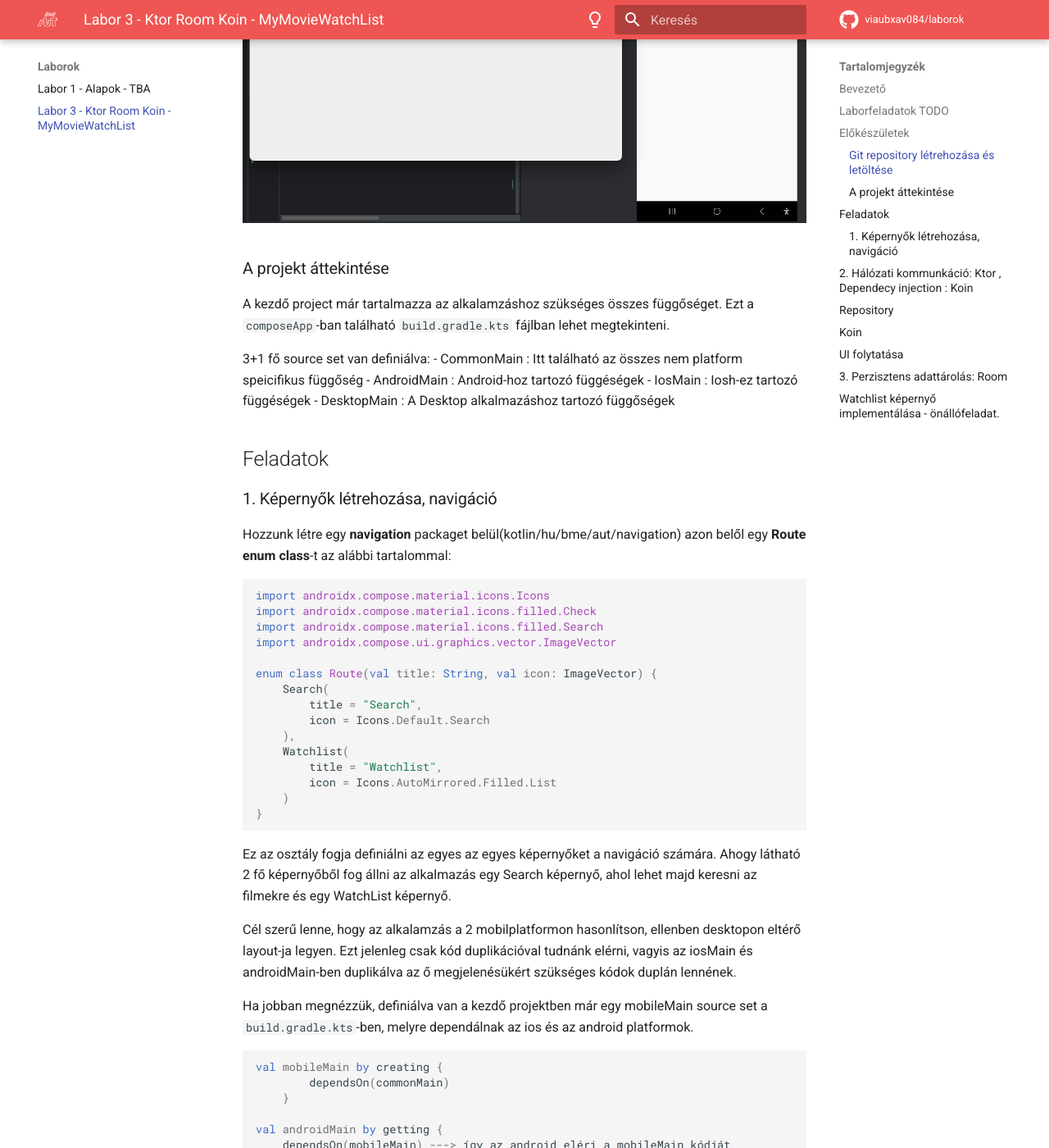
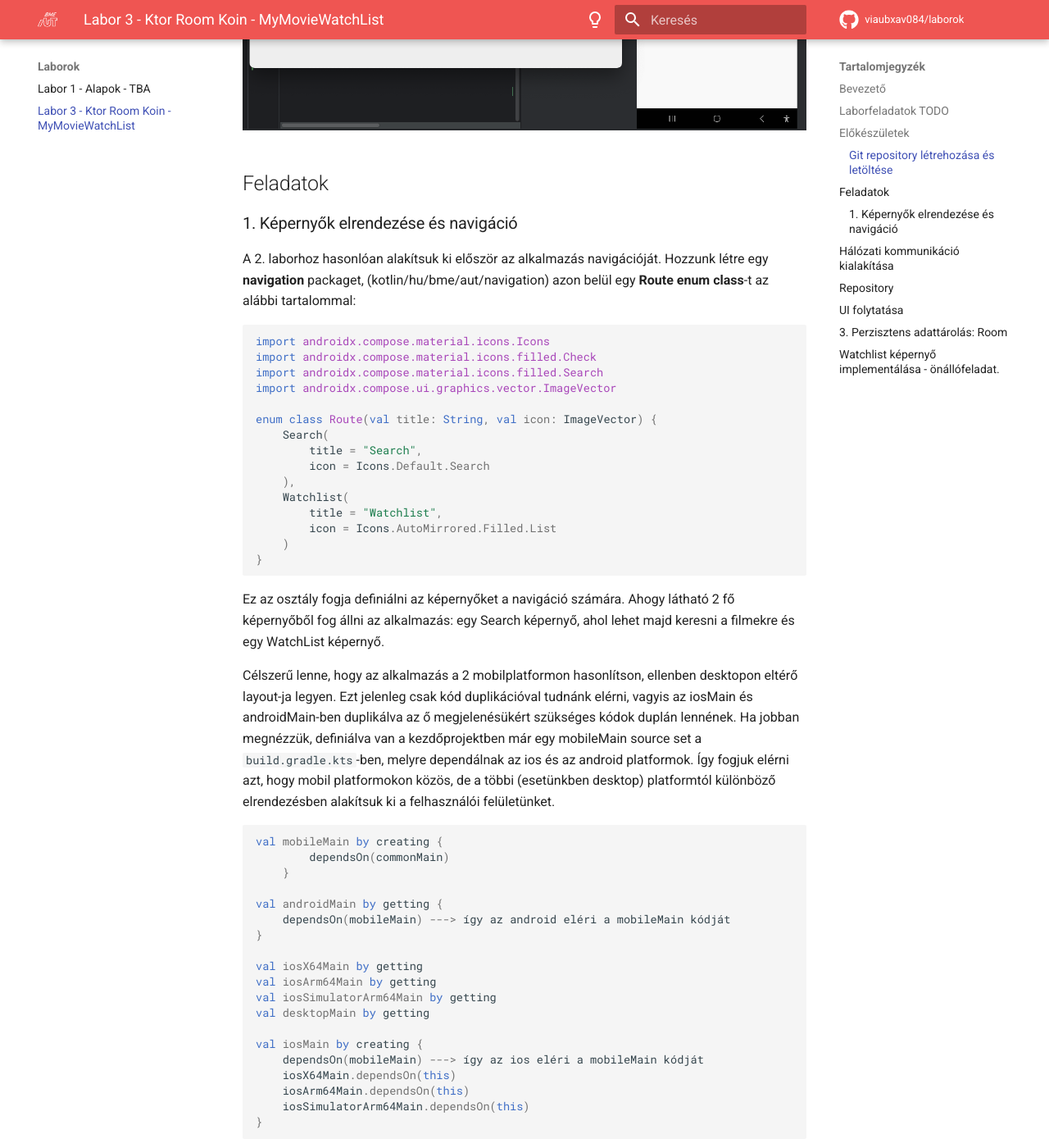
Before and after one commit to VIAUBXAV084/laborok, an MkDocs documentation site: the page built from docs/laborok/lab3/index.md, in a window 1280 px wide and 1400 px high, scrolled down 1537 px. Shown: the whole window at 82% size. Built offline with MkDocs 1.6.1 and Material for MkDocs 9.7.7, drawn with Linux system fonts in a browser that asks for light colours; comment, search, counter and statistics services are not loaded; some of the changed text lies outside the part shown.

Commit message:
Update index.md

````diff
--- a/docs/laborok/lab3/index.md
+++ b/docs/laborok/lab3/index.md
@@ -2,14 +2,14 @@
 
 ## Bevezető
 
-A labor során egy film figyelő lista alkalmazást fogunk elkészíteni. Androidra, IOS-re és Desktopra. Az alkalmazásban lehet majd filmekre keresni, melyeket egy figyelő listára lehet helyezni.
+A labor során egy film figyelő lista alkalmazást fogunk elkészíteni Androidra IOS és Desktop platformokra. Az alkalmazásban lehet majd filmekre keresni, melyeket egy figyelő listára lehet helyezni.
 
-Az filmek adatforrása az [TheMovieDb](https://www.themoviedb.org/) lesz, mely bizotosít egy REST-API-t filmek és sorozatok keresésére. Ehhez egy API kulcsot kell igényelni a [Developer](https://developer.themoviedb.org/docs/getting-started) weboldalon. Ehhez regisztrálni kell majd egy key fog megjelenni a képernyő alján. Erre később szükésgünk lesz.
+A filmek adatforrása a [TheMovieDb](https://www.themoviedb.org/) lesz, mely bizotosít egy REST-API-t filmek és sorozatok keresésére. Ehhez egy API kulcsot kell igényelni a [Developer](https://developer.themoviedb.org/docs/getting-started) weboldalon. Ehhez regisztrálni kell majd egy key fog megjelenni a képernyő alján. Erre később szükségünk lesz.
 
 3 fő technológia amely használva lesz a labor során:
  - [Ktor](https://ktor.io/) mely segítésgével fog történni a halózati kommunikáció
- - [Room](https://developer.android.com/kotlin/multiplatform/room) mely az lokális adatbázist fogja nyújtani
- - [Koin](https://insert-koin.io/) depency keretrendszer
+ - [Room](https://developer.android.com/kotlin/multiplatform/room) mely a lokális adatbázist fogja nyújtani
+ - [Koin](https://insert-koin.io/) dependency keretrendszer
 
 
 ## Laborfeladatok TODO
@@ -24,42 +24,29 @@
 
 ## Előkészületek
 
-A feladatok megoldása során ne felejtsd el követni a [feladat beadás folyamatát](../../tudnivalok/github/GitHub.md).
+A feladatok megoldása során ne felejtsük el követni a [feladat beadás folyamatát](../../tudnivalok/github/GitHub.md).
 
 ### Git repository létrehozása és letöltése
 
-1. Moodle-ben keresd meg a laborhoz tartozó meghívó URL-jét és annak segítségével hozd létre a saját repository-dat.
+1. Moodle-ben keressük meg a laborhoz tartozó meghívó URL-jét és annak segítségével hozzuk létre a saját repositoryt.
 
-2. Várd meg, míg elkészül a repository, majd checkout-old ki.
+2. Várjuk meg, míg elkészül a repository, majd checkout-oljuk ki.
 
-    !!! tip ""
-        Egyetemi laborokban, ha a checkout során nem kér a rendszer felhasználónevet és jelszót, és nem sikerül a checkout, akkor valószínűleg a gépen korábban megjegyzett felhasználónévvel próbálkozott a rendszer. Először töröld ki a mentett belépési adatokat (lásd [itt](../../tudnivalok/github/GitHub-credentials.md)), és próbáld újra.
+3. Hozzunk létre egy új ágat `megoldas` néven, és ezen az ágon dolgozzunk.
 
-3. Hozz létre egy új ágat `megoldas` néven, és ezen az ágon dolgozz.
+4. A `neptun.txt` fájlba írjuk bele a Neptun kódunkat. A fájlban semmi más ne szerepeljen, csak egyetlen sorban a Neptun kód 6 karaktere.
 
-4. A `neptun.txt` fájlba írd bele a Neptun kódodat. A fájlban semmi más ne szerepeljen, csak egyetlen sorban a Neptun kód 6 karaktere.
+5. Indítsuk el az Android Studio-t vagy az IntellIj-t, majd nyissuk meg a kapott kezdőprojektet.
 
-5. Indítsuk el az Android Studio-t vagy az IntellIj-t, majd nyissuk meg a projektet.
-
-6. Ellenőrízzük, hogy a létrejött projekt lefordul és látható.
+6. Ellenőrizzük, hogy a létrejött projekt lefordul és látható.
 
 ![Starter stage](assets/hello_world.png)
 
-### A projekt áttekintése
-
-A kezdő project már tartalmazza az alkalamzáshoz szükséges összes függőséget. Ezt a `composeApp`-ban található `build.gradle.kts` fájlban lehet megtekinteni.
-
-3+1 fő source set van definiálva:
-- CommonMain : Itt található az összes nem platform speicifikus függőség
-- AndroidMain : Android-hoz tartozó függéségek
-- IosMain : Iosh-ez tartozó függéségek
-- DesktopMain : A Desktop alkalmazáshoz tartozó függőségek
-
 ## Feladatok
 
-### 1. Képernyők létrehozása, navigáció
+### 1. Képernyők elrendezése és navigáció
 
-Hozzunk létre egy **navigation** packaget belül(kotlin/hu/bme/aut/navigation) azon belől egy **Route enum class**-t az alábbi tartalommal:
+A 2. laborhoz hasonlóan alakítsuk ki először az alkalmazás navigációját. Hozzunk létre egy **navigation** packaget, (kotlin/hu/bme/aut/navigation) azon belül egy **Route enum class**-t az alábbi tartalommal:
 
 ```kotlin
 import androidx.compose.material.icons.Icons
@@ -79,11 +66,9 @@
 }
 ```
 
-Ez az osztály fogja definiálni az egyes az egyes képernyőket a navigáció számára. Ahogy látható 2 fő képernyőből fog állni az alkalmazás egy Search képernyő, ahol lehet majd keresni az filmekre és egy WatchList képernyő.
+Ez az osztály fogja definiálni az képernyőket a navigáció számára. Ahogy látható 2 fő képernyőből fog állni az alkalmazás: egy Search képernyő, ahol lehet majd keresni a filmekre és egy WatchList képernyő.
 
-Cél szerű lenne, hogy az alkalamzás a 2 mobilplatformon hasonlítson, ellenben desktopon eltérő layout-ja legyen. Ezt jelenleg csak kód duplikációval tudnánk elérni, vagyis az iosMain és androidMain-ben duplikálva az ő megjelenésükért szükséges kódok duplán lennének.
-
-Ha jobban megnézzük, definiálva van a kezdő projektben már egy mobileMain source set a `build.gradle.kts`-ben, melyre dependálnak az ios és az android platformok.
+Célszerű lenne, hogy az alkalmazás a 2 mobilplatformon hasonlítson, ellenben desktopon eltérő layout-ja legyen. Ezt jelenleg csak kód duplikációval tudnánk elérni, vagyis az iosMain és androidMain-ben duplikálva az ő megjelenésükért szükséges kódok duplán lennének. Ha jobban megnézzük, definiálva van a kezdőprojektben már egy mobileMain source set a `build.gradle.kts`-ben, melyre dependálnak az ios és az android platformok. Így fogjuk elérni azt, hogy mobil platformokon közös, de a többi (esetünkben desktop) platformtól különböző elrendezésben alakítsuk ki a felhasználói felületünket.
 
 ```kotlin
 val mobileMain by creating {
@@ -111,8 +96,7 @@
 
 ![Mobile Sourceset](assets/mobile_sourceset.png)
 
-Ezután szükségünk lesz egy platformok megjelenésért felelős kódra.
-A ui packegen belül hozzunk létre egy PlatformLayout.kt-t az alábbi tartalommal.
+Ezután szükségünk lesz egy, a platformok megjelenésért felelős kódra. Itt fogjuk szabályozni, milyen elrendezésben jelenjen meg a felhasználói felület mobil, illetve desktop platformokon. A közös kódban a ui packegen belül hozzunk létre egy PlatformLayout.kt-t az alábbi tartalommal.
 
 ```kotlin
 import androidx.compose.runtime.Composable
@@ -128,10 +112,10 @@
     content: @Composable (modifier: Modifier) -> Unit
 )
 ```
-Itt kihasználjuk az **expect-actual** mechanizmusát a KMP-nek és a platfromok mondják megmondani, hogyan jelennek meg az egyes képernyők.
 
-Alt+Enter segítségével hozzuk létre a desktop és a mobile sourceseteken az actuális implementációkat, ekkor létrejön
-`PlatformLayout.desktop.kt` és a `PlatformLayout.mobile.kt` fájlok.
+TODO: EXPLAIN
+
+Itt kihasználjuk az **expect-actual** mechanizmusát a KMP-nek és a platformok fogják mondják megmondani, hogyan jelenjenek meg az egyes képernyők. Alt+Enter segítségével hozzuk létre a desktop és a mobile sourceseteken az actual implementációkat, ekkor létrejönnek a `PlatformLayout.desktop.kt` és a `PlatformLayout.mobile.kt` fájlok. Ezek nézzenek ki az alábbi módon:
 
 `PlatformLayout.desktop.kt` :
 ```kotlin
@@ -217,9 +201,10 @@
 }
 ```
 
-Következő lépés a navigáció léptrehozása a két képernyő között.
+TODO: EXPLAIN
 
-Ehhez az alábbi kód részre lesz szükség az `App.kt` fájlba.
+Használjuk most fel a PlatformLayout-unkat az `App.kt` fájlunk fő composablejében, illetve alakítsuk ki a navigációt is:
+
 ```kotlin
 AppTheme {
         val navController = rememberNavController()
@@ -253,17 +238,16 @@
         )
     }
 ```
-Létrehozunk egy navControllert, mely feladat a navigálás a képernyők között, továbbá egy navHost-ot megy navController által közölt változások hatására cseréli a képernyőket, melyek jelenleg a 2 képernyő neve.
+
+TODO: EXPLAIN
 
 ![Navigation](assets/navigation.png)
 
-## 2. Hálózati kommunkáció: Ktor , Dependecy injection : Koin
-Következő lépés az Api Kliens kialakítása Ktor segítségével.
+## Hálózati kommunikáció kialakítása
 
-Hozzunk létre egy data packaget és azon belül egy network packet, melyben a hálózati kommukációhoz tartozó kódok lesznek.
+Alakítsuk most ki a hálózati kommunikációnkat a Ktor kliens API segítségével.
 
-Egy `TMDbResponse.kt` fájlba az alábbi Api response reprezentáló osztályokat.
-Itt látható egy filmről elfogjuk tárolni az azonsítóját, címét és posterjéhez tartozó path-t, mely nem minden film esetén bizotsított, ezért nullable.
+Hozzunk létre egy data packaget és azon belül egy network packagetet, melyben a hálózati kommukációhoz tartozó adatokhoz (Data Transfer Object - DTO) kapcsolódó részek lesznek. Hozzunk létre egy `TMDbResponse.kt` fájlt, ide fognak kerülni a kapcsolódó adatosztályok, melyek a használt API válaszaira adnak DTO-kat. Egy filmről elfogjuk tárolni az azonsítóját, címét és posterjéhez tartozó elérési útvonalt (path), mely nem minden film esetén bizotsított, ezért nullablere állítjuk.
 
 ```kotlin
 import kotlinx.serialization.SerialName
@@ -312,10 +297,11 @@
 }
 ```
 
-Az egyszerűség kedvéért az alkalmazásban csak két api hívás lesz, a **getPopularMovies()** az TheMovieDB adatbázisban eltárolt aktuálisan legnépszerübb filmeket fogja visszaadni. A **searchMovie(title : String)** segítésével lehet majd szövegesen keresni.
+TODO: EXPLAIN
 
-Következő lépés az adott platformoknak megfelelő HttpClient létrehozása.
-A Network packageben hozzunk létre egy `ProvideApiBaseClient.kt` fájlt az alábbi tartalommal.
+Az egyszerűség kedvéért az alkalmazásban csak két api hívás lesz, a **getPopularMovies()** a TheMovieDB adatbázisban eltárolt aktuálisan legnépszerübb filmeket fogja visszaadni, a **searchMovie(title : String)** segítésével pedig lehet majd szövegesen keresni a filmek között.
+
+A következő lépés az adott platformoknak megfelelő HttpClient létrehozása lesz. A network packageben hozzunk létre egy `ProvideApiBaseClient.kt` fájlt az alábbi tartalommal.
 
 ```kotlin
 import io.ktor.client.*
@@ -359,9 +345,10 @@
     }
 }
 ```
-**platformClient()** feladata elkérni az adott platformoktól a megfelelő **HttpClienteket**, majd ezen a config blockon belül pluginok hozzáadása. Jelen esetben, a hálózati kommunkáció során a Content JSON-ok segítségével fog történni. Az Api hívások során az igényelt API token az Authorization header-ben kell megadni, ehhez a Auth plugin van használva és Bearer típusú lesz a kommunikácó, továbbá pedig szeretnénk debuggolás érdekében a hálózati kommunikáció megjelenjen a console-on.
 
-Alt+Enter segítésével hozzuk létre a platformoknak megfelelő **HttpClienteket** tartalmazó fájlokat. Jelen esetben androidMain, iosMain és desktopMain platformokra lesz szükgések.
+A **platformClient()** feladata elkérni az adott platformoktól a megfelelő **HttpClienteket**, majd ezen a config blockon belül pluginok hozzáadása. Jelen esetben, a hálózati kommunkáció során a Content JSON-ok segítségével fog történni, ezért ezt állítjuk be (ContentNegotiation blokk Json beállítása). Az Api hívások során az igényelt API tokent az Authorization header-ben kell megadni, ehhez az Auth plugint használjuk. A  kommunikáció Bearer típusú lesz, továbbá  szeretnénk az egyszerűbb debuggolás érdekében, hogy a hálózati kommunikáció megjelenjen a console-on is.
+
+Alt+Enter segítésével hozzuk létre a platformoknak megfelelő **HttpClienteket** tartalmazó fájlokat. Jelen esetben androidMain, iosMain és desktopMain platformokra lesz szükségünk.
 
 `Client.ios.kt`:
 ```kotlin
@@ -430,7 +422,7 @@
 )
 ```
 
-Ezután implementáljuk a **MovieRepository-t** hozzunk létre egy impl packaget a repository-n belül benne az alábbi osztállyal.
+Ezután implementáljuk a **MovieRepository-t**: hozzunk létre egy impl packaget a repository-n belül benne az alábbi osztállyal.
 ```kotlin
 import hu.bme.aut.data.mapper.toMovieDomain
 import hu.bme.aut.data.mapper.toMovieEntity
@@ -475,9 +467,11 @@
     }
 }
 ```
+TODO: EXPLAIN
 
-Beillesztés utána látható, hogy szükséges lesz még egy Mapper készítése a Api model -> Domain model között.
-Data packen belül hozzunk létre egy mapper packaget azon belül az **MovieMapper** alábbi tartalommal.
+Szükségesünk lesz még egy Mapper készítésére is az Api model -> Domain model között. Ezért a data packagen belül hozzunk létre egy mapper packaget, azon belül a **MovieMapper** osztályt az alábbi tartalommal.
+
+TODO: Kép, hogy áll most a package hierarchia?
 
 ```kotlin
 import hu.bme.aut.data.network.MovieResponse
@@ -490,14 +484,12 @@
     onWatchList,
 )
 ```
-Egy **MovieResponse** posterPath-je nem tartalmazza a teljes útvonalat a képekez, ez azért van, mert TheMovieDB más subdomaint biztosít az api a kép elérése, továbbá lehet felbontást is változtatni (w500) a kisebb hálózati forgalom érdekében.
 
-## Koin
-A Koin egy Kotlin Multiplaformban használható dependecy injection framework. Segítségével az alkalmazásban lévő függőségek közti kapcsolat lehet deklarálni. Ehhez Koin moduleokban kell a függőség kapcsolatokat deklarálni és az adott függőségek életciklusát pl. singleton-e az adott függőség.
+TODO: EXPLAIN
 
-Először hozzunk létre egy **di** packaget data/domain-el egyszinten. Ebben a packgeben fogjuk definiálni az összes függőség közötti kapcsolatot.
+A **MovieResponse** posterPath-je nem tartalmazza a teljes útvonalat a képekhez. Ez azért van, mert a TheMovieDB más subdomaint biztosít a kép elérésére, továbbá lehet felbontást is változtatni (w500) a kisebb hálózati forgalom érdekében, amelyet szintén az elérés részeként (pl. /w500) adhatunk  meg.
 
-Hozzunk létre egy DataModule.kt az alábbi tartalommal:
+Alakítsuk most ki az alkalmazásunkban a dependency injection használatát, a 2. laborhoz hasonló módon most is a Koin segítségével. Hozzunk létre egy **di** packaget a data/domain-el egyszinten. Ebben a packgeben fogjuk definiálni az összes függőség közötti kapcsolatot. Hozzuk létre a Koin data moduleját, a DataModule.kt fájlban az alábbi tartalommal:
 
 ```kotlin
 import hu.bme.aut.data.network.TMDBApiClient
@@ -518,15 +510,13 @@
     singleOf(::MovieRepositoryImpl) bind MovieRepository::class
 }
 ```
-
-//TODO mit csinál ez
+TODO: EXPLAIN
 
 ## UI folytatása
-A hozzunk létre egy feature packaget benne hozzunk létre egy search packaget. Ide helyezzük majd a különböző képerőnyet és a hozzájuk tartozó viewmodelleket.
+TODO: ---------------------------------------------------------------------------------------------------
+Folytassuk most a felhasználói felületünk kialakítását. Hozzunk létre egy feature packaget, benne hozzunk létre egy search packaget. Ide helyezzük majd a különböző képernyőket és a hozzájuk tartozó viewmodelleket.
 
 Most elkészítjük a keresés képernyőt és a hozzátartozó ViewModelt.
-
-Hozzunk létre egy **SearchScreenViewModel-t**.
 
 `SearchScreenViewModel.kt`:
 ```kotlin
````
Also changed, not shown: other parts of docs/laborok/lab3/index.md (+13 -7 lines).
